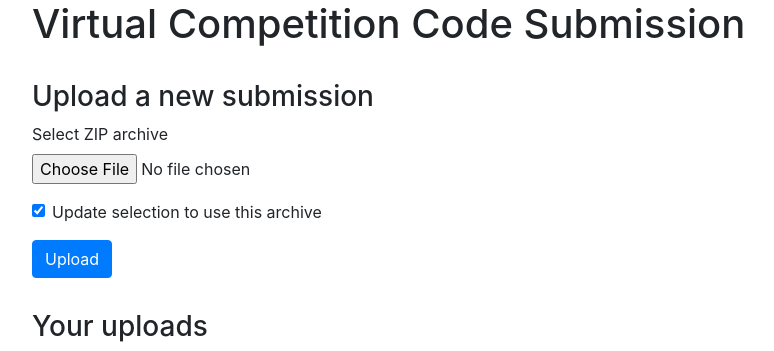
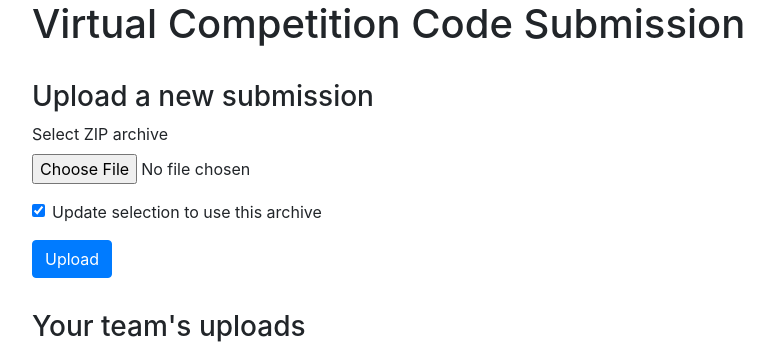
Before and after one commit to PeterJCLaw/code-submitter, a Python web app: template templates/index.html in a window 1280 px wide. Shown: the top 351 px of the page, without its empty margins (53-827 px from the left). Run offline with Jinja, Linux system fonts and the light colour scheme; the template is opened without the code that fills it, so the values that code supplies are empty; some libraries are stand-ins or nearby versions.

Commit message:
Clarify that these are the uploads for your whole team

```diff
--- a/templates/index.html
+++ b/templates/index.html
@@ -66,7 +66,7 @@
       </div>
       <div class="row">
         <div class="col-sm-6">
-          <h3>Your uploads</h3>
+          <h3>Your team's uploads</h3>
           <table class="table table-striped">
             <tr>
               <th scope="col">Id</th>
```
